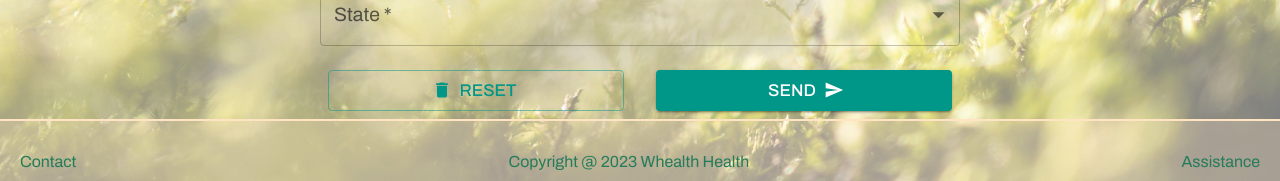
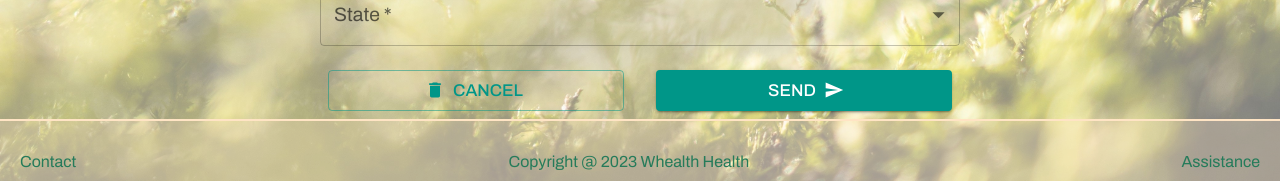
Before and after one commit to Frederic-K/HRnet, a React (Create React App) app: page /creation-employee in a window 1280 px wide. Shown: the part 735-916 px from the top of the page. Built offline with nearby package versions, Linux system fonts and the light colour scheme; sample sign-in values are in the browser's storage.

Commit message:
Set cancel button on form page

```diff
--- a/src/pages/CreateEmployee/CreateEmployee.jsx
+++ b/src/pages/CreateEmployee/CreateEmployee.jsx
@@ -1,7 +1,7 @@
 import Header from '../../components/Header/Header'
 import Calendar from '../../components/Calendar/Calendar'
 import { useState, useRef, useEffect } from 'react'
-import { useNavigate } from 'react-router-dom'
+import { useNavigate, NavLink } from 'react-router-dom'
 import { useDispatch, useSelector } from 'react-redux'
 import { userSelector, clearState } from '../../features/userSlice'
 
@@ -346,14 +346,17 @@ export default function CreateEmployee() {
             <Grid xs={12}>
               <Stack direction="row" spacing={2}>
                 <Grid xs={6}>
+                  <NavLink to="/">
+                    {' '}
                     <Button
                       variant="outlined"
                       startIcon={<DeleteIcon />}
                       type="button"
                       fullWidth
                     >
-                    Reset
+                      Cancel
                     </Button>
+                  </NavLink>
                 </Grid>
                 <Grid xs={6}>
                   <Button
```
Lines whose indentation alone changed are shown as unchanged.
